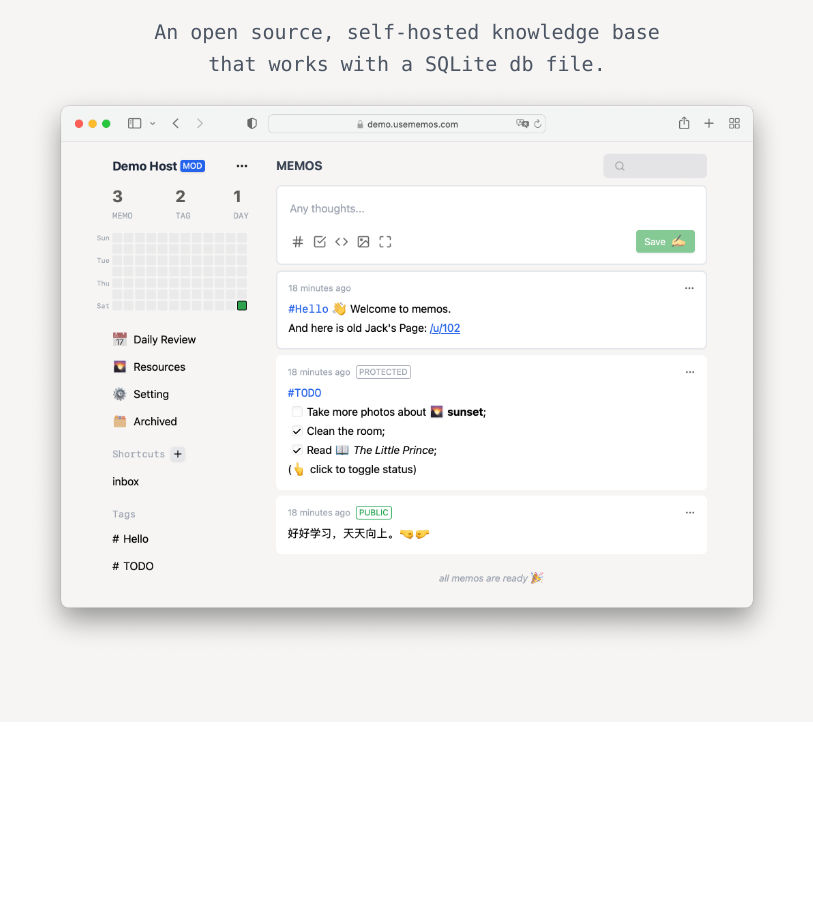
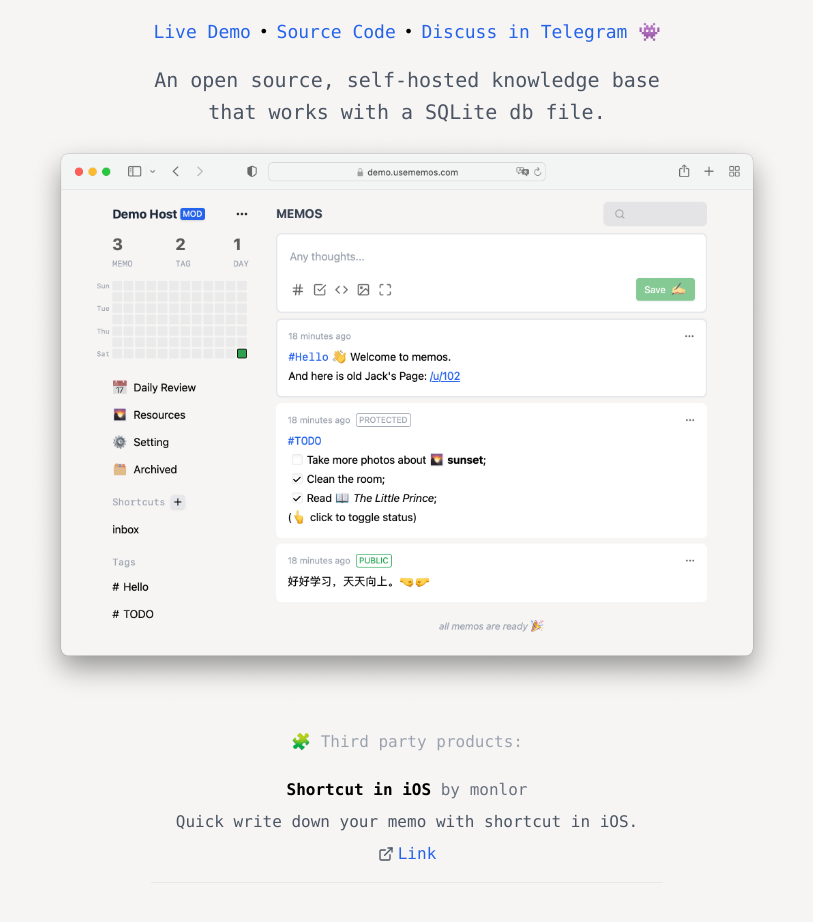
Before and after one commit to usememos/dotcom, a Next.js app: page / in a window 1280 px wide. Shown: the part 208-1130 px from the top of the page, without its empty margins (233-1046 px from the left). Before the commit the page ends 930 px from the top, so only its background shows below. Built offline with nearby package versions, Linux system fonts and the light colour scheme.

Commit message:
feat: add `ThirdParty` component

```diff
--- /dev/null
+++ b/components/Icon.tsx
@@ -0,0 +1,3 @@
+import * as Icon from "react-feather";
+
+export default Icon;
--- /dev/null
+++ b/components/ThirdParty.tsx
@@ -0,0 +1,57 @@
+import Icon from "./Icon";
+
+interface ThirdPartyItem {
+  name: string;
+  author: string;
+  description: string;
+  link: string;
+  repo?: string;
+}
+
+const THIRD_PARTY_LIST: ThirdPartyItem[] = [
+  {
+    name: "Shortcut in iOS",
+    author: "monlor",
+    description: "Quick write down your memo with shortcut in iOS.",
+    link: "https://github.com/usememos/memos/discussions/52",
+  },
+];
+
+const ThirdParty = () => {
+  return (
+    <div className="w-full flex flex-col justify-start items-center">
+      <p className="text-gray-400 mb-2">🧩 Third party products:</p>
+      {THIRD_PARTY_LIST.map((thirdPartyItem) => (
+        <div key={thirdPartyItem.name} className="w-full max-w-lg py-4 border-b flex flex-col justify-start items-center text-center">
+          <p className="mb-2">
+            <span className="font-bold">{thirdPartyItem.name} </span>
+            <span className="text-gray-500">by {thirdPartyItem.author}</span>
+          </p>
+          <p className="mb-2 text-gray-600">{thirdPartyItem.description}</p>
+          <div className="flex flex-row justify-start items-center">
+            {thirdPartyItem.link && (
+              <a
+                href={thirdPartyItem.link}
+                target="blank"
+                className="flex flex-row justify-start items-center text-blue-600 hover:underline"
+              >
+                <Icon.ExternalLink className="w-4 h-auto mr-1 text-gray-600" /> Link
+              </a>
+            )}
+            {thirdPartyItem.repo && (
+              <a
+                href={thirdPartyItem.repo}
+                target="blank"
+                className="ml-4 flex flex-row justify-start items-center text-blue-600 hover:underline"
+              >
+                <Icon.GitHub className="w-4 h-auto mr-1 text-gray-600" /> Source Code
+              </a>
+            )}
+          </div>
+        </div>
+      ))}
+    </div>
+  );
+};
+
+export default ThirdParty;
--- a/package.json
+++ b/package.json
@@ -11,7 +11,8 @@
   "dependencies": {
     "next": "12.2.3",
     "react": "18.2.0",
-    "react-dom": "18.2.0"
+    "react-dom": "18.2.0",
+    "react-feather": "^2.0.10"
   },
   "devDependencies": {
     "@types/node": "18.0.6",
--- a/pages/index.tsx
+++ b/pages/index.tsx
@@ -1,5 +1,6 @@
 import type { NextPage } from "next";
 import Head from "next/head";
+import ThirdParty from "../components/ThirdParty";
 import styles from "../styles/Home.module.css";
 
 const Home: NextPage = () => {
@@ -27,7 +28,8 @@ const Home: NextPage = () => {
           </a>
         </div>
         <p className={styles.description}>An open source, self-hosted knowledge base that works with a SQLite db file.</p>
-        <img className={styles.demo} src="/demo.png" alt="logo-full" />
+        <img className={styles["demo-img"]} src="/demo.png" alt="logo-full" />
+        <ThirdParty />
       </main>
     </div>
   );
--- a/styles/Home.module.css
+++ b/styles/Home.module.css
@@ -1,21 +1,14 @@
 .page-wrapper {
-  padding: 0 2rem;
+  @apply px-4 sm:px-0 font-mono;
   background-color: #f6f5f4;
-  @apply font-mono;
 }
 
 .main {
-  min-height: 100vh;
-  padding: 4rem 0;
-  flex: 1;
-  display: flex;
-  flex-direction: column;
-  justify-content: center;
-  align-items: center;
+  @apply min-h-screen w-full max-w-3xl mx-auto flex flex-col justify-start items-center pt-4 pb-16;
 }
 
 .logo {
-  @apply h-28 w-auto;
+  @apply h-20 sm:h-28 w-auto mt-24;
 }
 
 .links-container {
@@ -34,6 +27,6 @@
   @apply text-center text-gray-600 text-xl max-w-lg leading-8 mb-4 sm:mb-0;
 }
 
-.demo {
-  @apply w-full max-w-3xl;
+.demo-img {
+  @apply w-full h-auto mb-6;
 }
```
Also changed, not shown: 1 other file (tests, documents, lock files or other folders).
